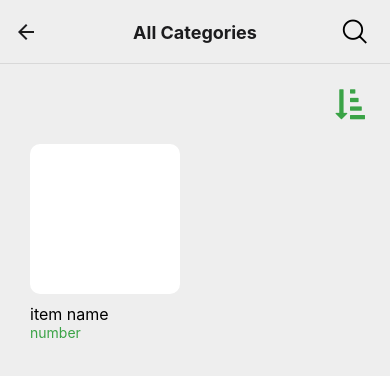
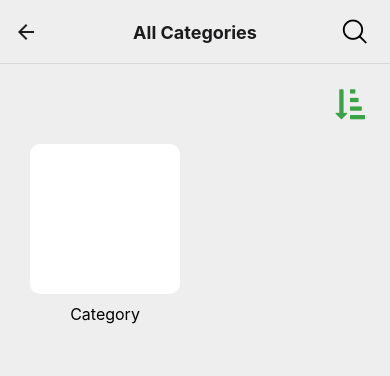
Before and after one commit to khaled-bissani/shelves-tracker, a React Native app in the folder supermarket-frontend/: screen /ViewMoreCategory in a window 390 px wide. Shown: the top 376 px of the page. Built offline with nearby package versions, Linux system fonts and the light colour scheme.

Commit message:
Frontend <> Supermarket frontend: adding the categories component in the view more category page

```diff
--- a/supermarket-frontend/src/pages/home/Home.js
+++ b/supermarket-frontend/src/pages/home/Home.js
@@ -17,7 +17,7 @@ const Home = () => {
         </View>
         <ScrollView horizontal={true}>
             <View style={styles.categoriesContainer}>
-                <Categories onClick={()=> navigation.navigate('ViewMoreItem')} label={'Fruits'} imageURL={require('../../../assets/images/landing.png')}/>
+                <Categories onClick={()=> navigation.navigate('ViewMoreItem')} label={'Fruits'} imageURL={require('../../../assets/images/landing.png')} width={100} height={100}/>
                 </View>
         </ScrollView>
         <SingleCategory categoryTitle={"Fruits"}/>
--- a/supermarket-frontend/src/pages/viewMoreCategory/ViewMoreCategory.js
+++ b/supermarket-frontend/src/pages/viewMoreCategory/ViewMoreCategory.js
@@ -3,6 +3,7 @@ import { ScrollView, Text, View, Pressable } from "react-native";
 import { colors, fonts } from "../../constants/palette";
 import SingleItem from "../../components/SingleItem/SingleItem";
 import styles from "./styles";
+import Categories from "../../components/Categories/Categories";
 
 const ViewMoreCategory = () => {
     return <View style={styles.pageContainer}>
@@ -13,7 +14,7 @@ const ViewMoreCategory = () => {
         </View>
         <ScrollView>
             <View style={styles.itemContainer}>
-                <SingleItem label={"item name"} quantity={'number'} width={150} height={150}/>
+                <Categories label={'Category'} width={150} height={150}/>
             </View>
         </ScrollView>
     </View>
```
